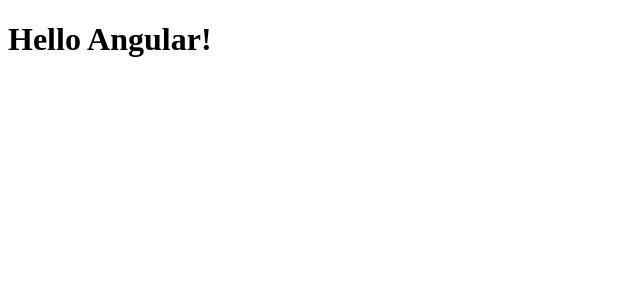
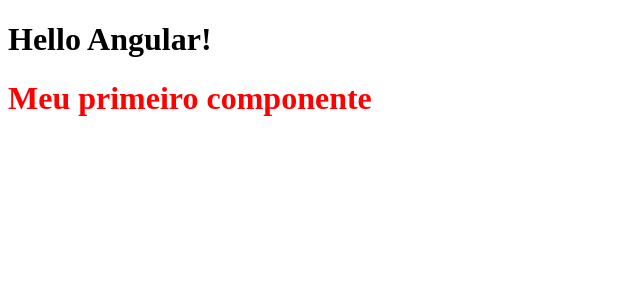
Before and after one commit to renanperin7/angular, an Angular app in the folder curso-angular/: page / in a window 1280 px wide. Shown: the top 300 px of the page, without its empty margins (0-640 px from the left). Built offline with nearby package versions, Linux system fonts and the light colour scheme.

Commit message:
primeiro component

```diff
--- a/curso-angular/src/app/app.component.html
+++ b/curso-angular/src/app/app.component.html
@@ -1 +1,2 @@
 <h1>Hello Angular!</h1>
+<app-first-component></app-first-component>
--- a/curso-angular/src/app/components/first-component/first-component.component.css
+++ b/curso-angular/src/app/components/first-component/first-component.component.css
@@ -0,0 +1,3 @@
+h1 {
+    color: red;
+}
--- a/curso-angular/src/app/components/first-component/first-component.component.html
+++ b/curso-angular/src/app/components/first-component/first-component.component.html
@@ -1 +1 @@
-<p>first-component works!</p>
+<h1>Meu primeiro componente</h1>
```
